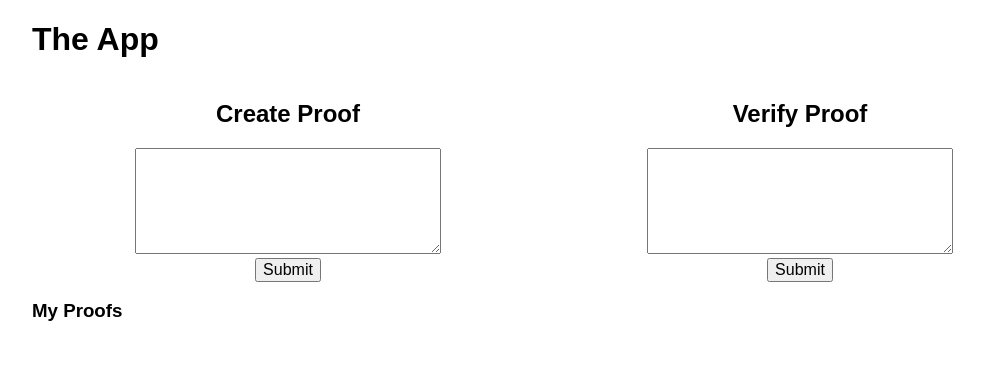
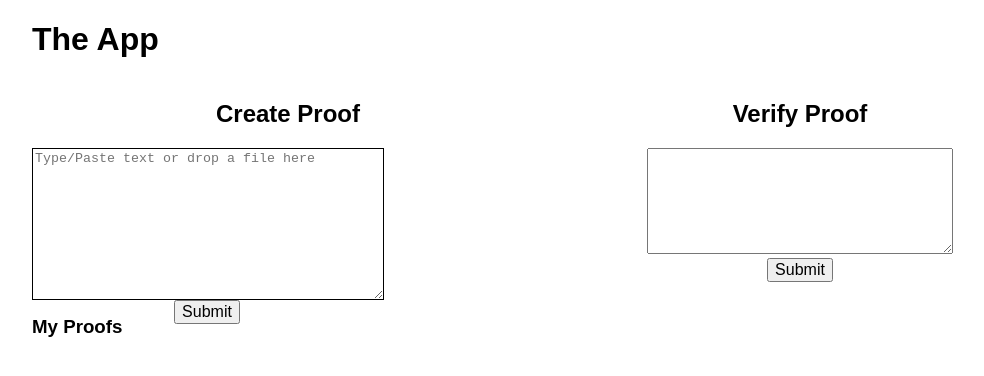
Before and after one commit to chainpoint/chainpoint-client-web, a React app: page / in a window 1280 px wide. Shown: the top 376 px of the page, without its empty margins (96-1080 px from the left). Built offline with nearby package versions, Linux system fonts and the light colour scheme; the HTML template or start-up script is replaced by a standard one.

Commit message:
Add file support

```diff
--- a/package.json
+++ b/package.json
@@ -39,6 +39,7 @@
     "react": "^16.2.0",
     "react-dev-utils": "^5.0.0",
     "react-dom": "^16.2.0",
+    "react-dropzone": "^4.2.8",
     "style-loader": "0.19.0",
     "sw-precache-webpack-plugin": "0.11.4",
     "url-loader": "0.6.2",
--- a/src/components/CreateProof/index.js
+++ b/src/components/CreateProof/index.js
@@ -1,18 +1,110 @@
 import React, { Component } from 'react';
+import Dropzone from 'react-dropzone';
 
 export default class CreateProof extends Component {
-  state = {
-    text: ''
+  initialState = {
+    text: '',
+    file: null,
+    dropzoneActive: false,
+    canSubmit: true
   };
 
+  state = this.initialState;
+
+  onDragEnter() {
+    this.setState({
+      dropzoneActive: true
+    });
+  }
+
+  onDragLeave() {
+    this.setState({
+      dropzoneActive: false
+    });
+  }
+
+  onDrop(files) {
+
+    const file = files[0];
+
+    file.data = null;
+
+    this.setState({
+      canSubmit: false,
+      file,
+      dropzoneActive: false
+    });
+
+    const reader = new FileReader();
+    reader.onload = () => {
+      const fileAsBinaryString = reader.result;
+      file.data = fileAsBinaryString;
+      this.setState({
+        canSubmit: true,
+        file
+      });
+
+    };
+    reader.onabort = () => console.log('file reading was aborted');
+    reader.onerror = () => console.log('file reading has failed');
+
+    reader.readAsBinaryString(file);
+  }
+
+  onSubmit(event) {
+    event.preventDefault();
+    const value = this.state.file ? this.state.file.data : this.state.text;
+    this.props.onSubmit(value);
+    this.setState(this.initialState);
+  }
+
   render() {
-    const { onSubmit } = this.props;
+    const height = 150;
+    const width = 350;
+    const border = '1px solid black';
     return (
-      <form onSubmit={ event => {event.preventDefault(); onSubmit(this.state.text);  }  }>
+      <form onSubmit={ this.onSubmit.bind(this) }>
         <h2>Create Proof</h2>
-        <textarea value={this.state.text} onChange={ event => this.setState({text: event.target.value } )}>
-        </textarea><br />
-        <button type="submit">Submit</button>
+
+        <div style={{
+          height: `${height}px`,
+          width: `${width}px`,
+        }}>
+          <Dropzone style={{
+                      height: `${height}px`,
+                      width: `${width}px`,
+                      border
+                    }}
+                    activeStyle={{
+                      borderColor: '#00ff15'
+                    }}
+                    multiple={false}
+                    disableClick={true}
+                    onDrop={this.onDrop.bind(this)}
+                    onDragEnter={this.onDragEnter.bind(this)}
+                    onDragLeave={this.onDragLeave.bind(this)}
+          >
+            <div>
+                {
+                  this.state.file && this.state.file.name
+                }
+            </div>
+            { (!this.state.dropzoneActive && !this.state.file ) && <textarea
+              placeholder="Type/Paste text or drop a file here"
+              style={{
+                height: `${height+2}px`,
+                width: `${width+2}px`,
+                margin: '-1px 0 0 -1px',
+                border,
+                boxSizing: 'border-box'
+              }}
+              value={this.state.text}
+              onChange={ event => this.setState({text: event.target.value } )}>
+
+            </textarea> }
+          </Dropzone>
+          <button disabled={!this.state.canSubmit} type="submit">Submit</button>
+        </div>
       </form>
     );
   }
```
Also changed, not shown: 1 other file (tests, documents, lock files or other folders).
